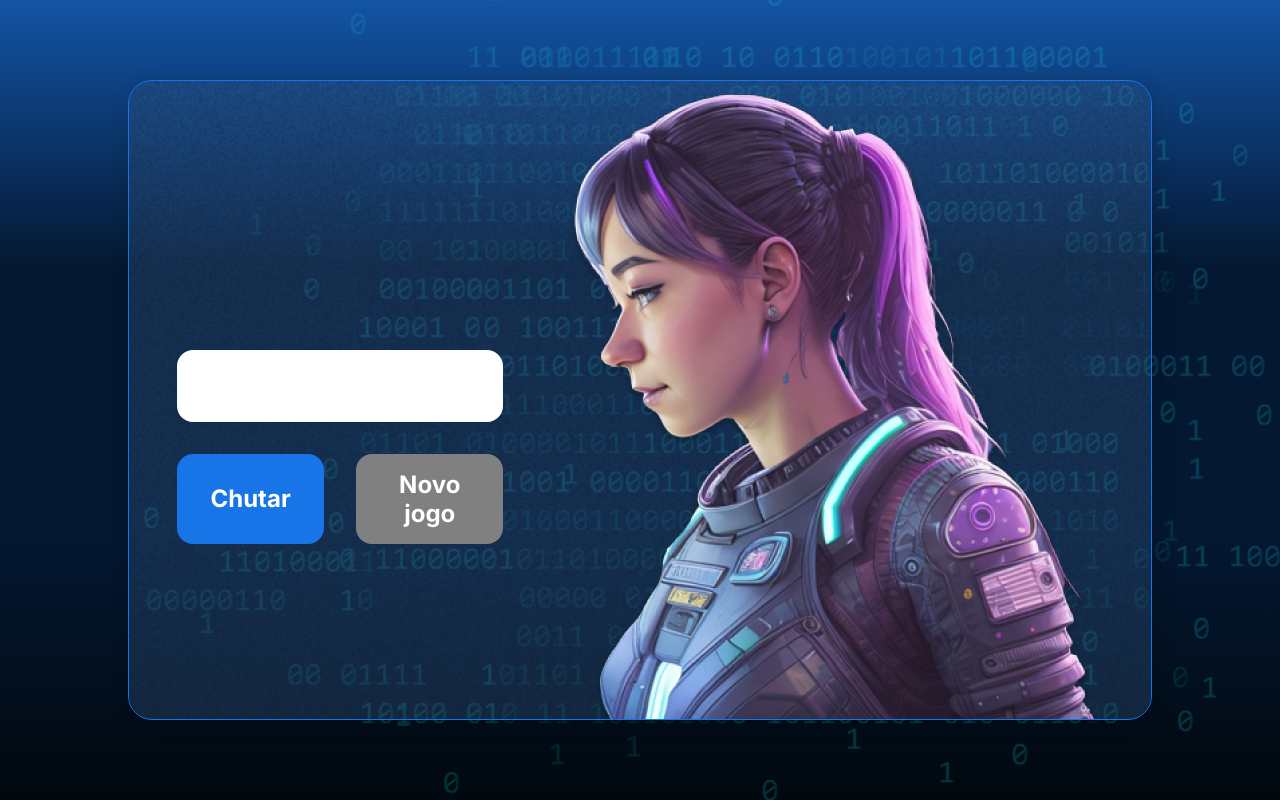
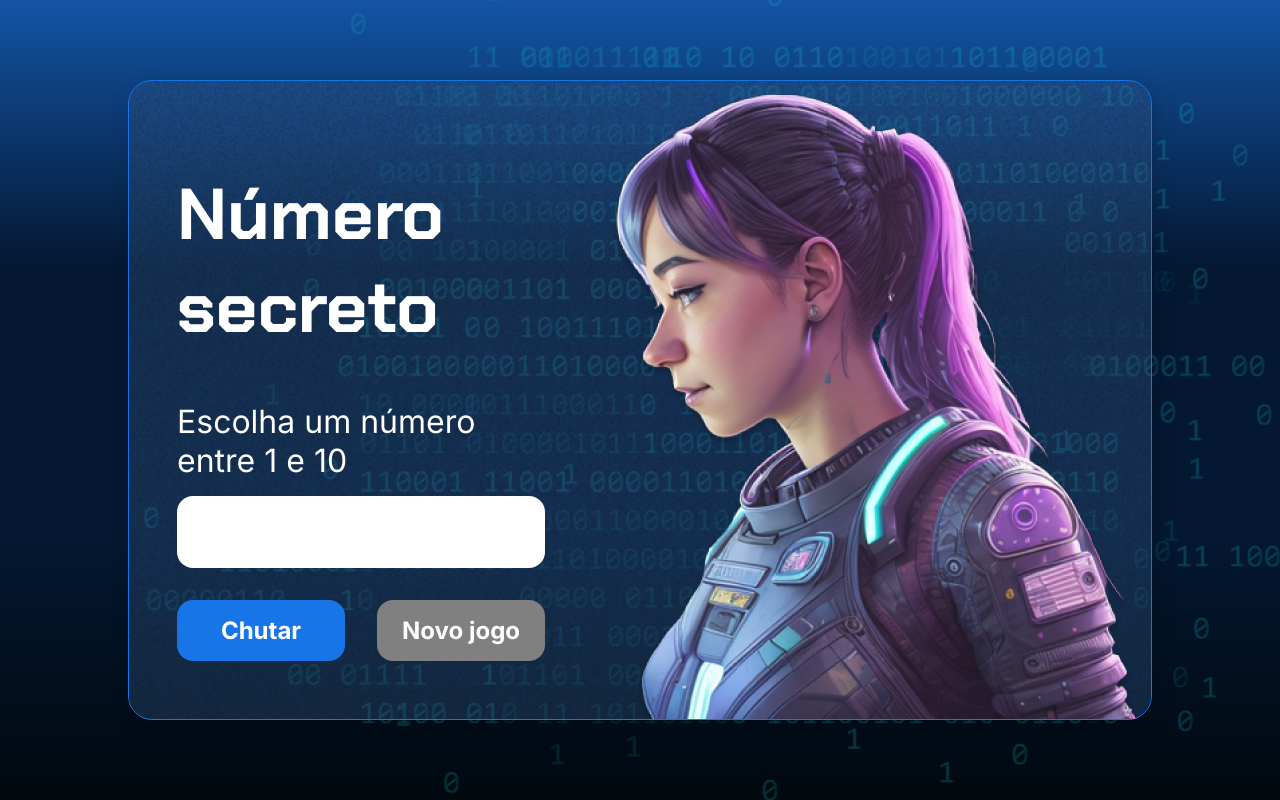
Before and after one commit to deyvidsalvatore/Guess-The-Number, a plain HTML site: page index.html in a window 1280 px wide. Drawn offline with Linux system fonts and the light colour scheme.

Commit message:
Verificando chutes e criando funções

```diff
--- a/app.js
+++ b/app.js
@@ -0,0 +1,19 @@
+let numeroMaximo = 10;
+let numeroSecreto = gerarNumeroAleatorio(numeroMaximo);
+
+function exibirTextoNaTela(tag, texto) {
+    let campo = document.querySelector(tag);
+    campo.innerHTML = texto;
+}
+
+exibirTextoNaTela('h1', 'Número secreto');
+exibirTextoNaTela('p', `Escolha um número entre 1 e ${numeroMaximo}`);
+
+function verificarChute() {
+    let chute = document.querySelector('input').value;
+    console.log(chute == numeroSecreto);
+}
+
+function gerarNumeroAleatorio(max) {
+    return parseInt(Math.random() * max + 1);
+}
--- a/index.html
+++ b/index.html
@@ -4,7 +4,7 @@
 <head>
     <meta charset="UTF-8">
     <meta name="viewport" content="width=device-width, initial-scale=1.0">
-    <script src="https://code.responsivevoice.org/responsivevoice.js"></script>
+    <!-- <script src="https://code.responsivevoice.org/responsivevoice.js"></script> -->
     <link rel="preconnect" href="https://fonts.googleapis.com">
     <link rel="preconnect" href="https://fonts.gstatic.com" crossorigin>
     <link href="https://fonts.googleapis.com/css2?family=Chakra+Petch:wght@700&family=Inter:wght@400;700&display=swap"
```
